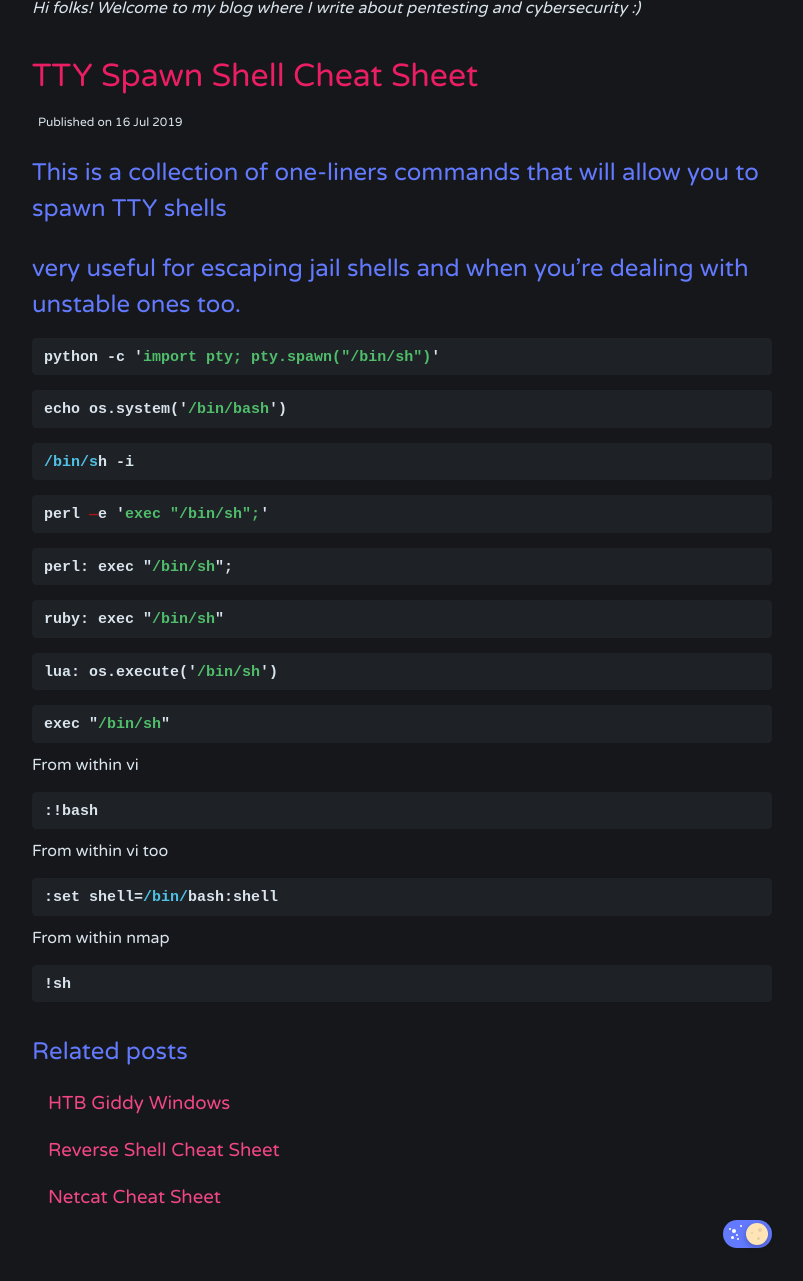
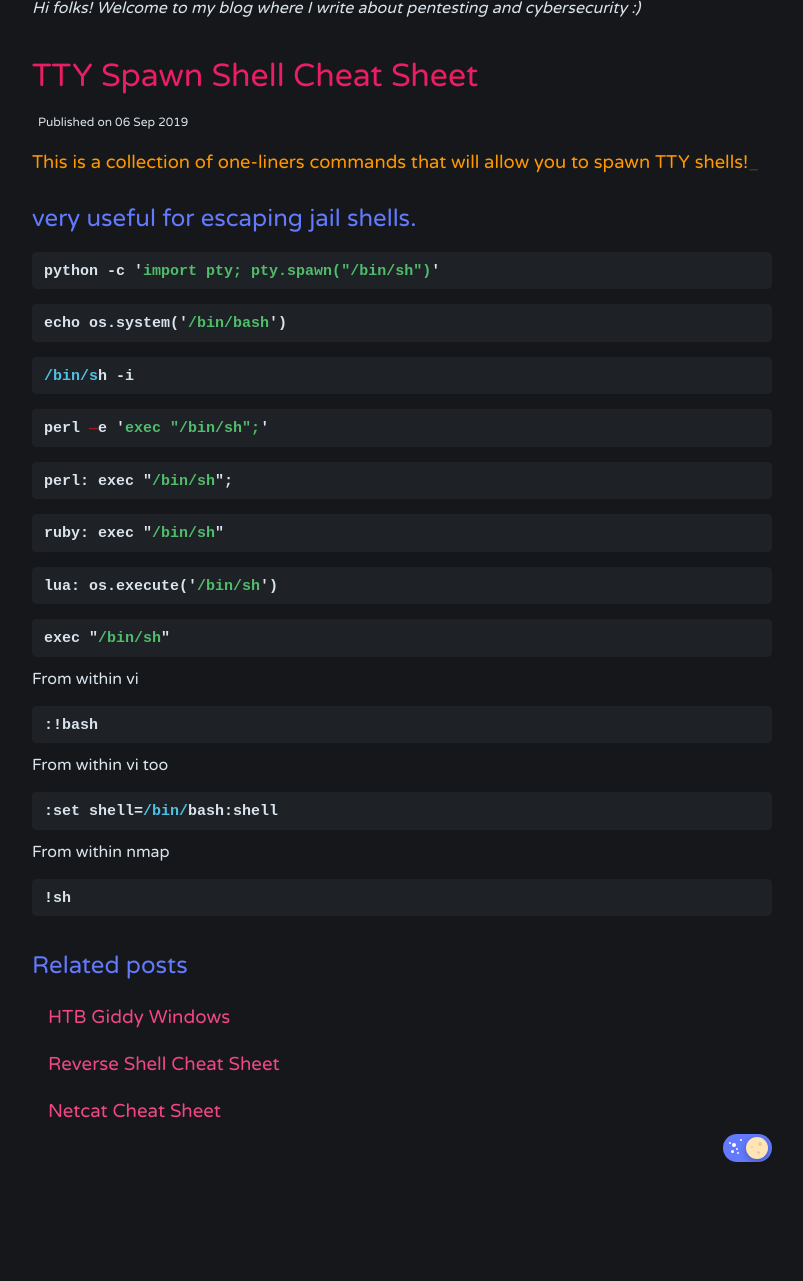
Before and after one commit to Rayferrufino/Rayferrufino.github.io, a Jekyll site: the page built from _posts/2019-09-06-Spawning-TTYShell-Cheatsheet.md, in a window 1280 px wide, cut to the strip 277-1558 px from the top of the page. Shown: the whole strip, without its empty margins (238-1041 px from the left). Built offline with Jekyll 4.4.1, drawn with Linux system fonts in a browser that asks for light colours; comment, search, counter and statistics services are not loaded; after the commit the page ends 1472 px from its top, so only the background shows below that.

Commit message:
Update 2019-09-06-Spawning-TTYShell-Cheatsheet.md

````diff
--- a/_posts/2019-09-06-Spawning-TTYShell-Cheatsheet.md
+++ b/_posts/2019-09-06-Spawning-TTYShell-Cheatsheet.md
@@ -1,13 +1,10 @@
 ---
 layout: post
 title: TTY Spawn Shell Cheat Sheet
-author: Rayzer0
-category: Red Team
-date: 2019-7-16
+description: This is a collection of one-liners commands that will allow you to spawn TTY shells!
 ---
 
-## This is a collection of one-liners commands that will allow you to spawn TTY shells
-## very useful for escaping jail shells and when you're dealing with unstable ones too.
+## very useful for escaping jail shells.
 ```perl
 python -c 'import pty; pty.spawn("/bin/sh")'
 ```
````
